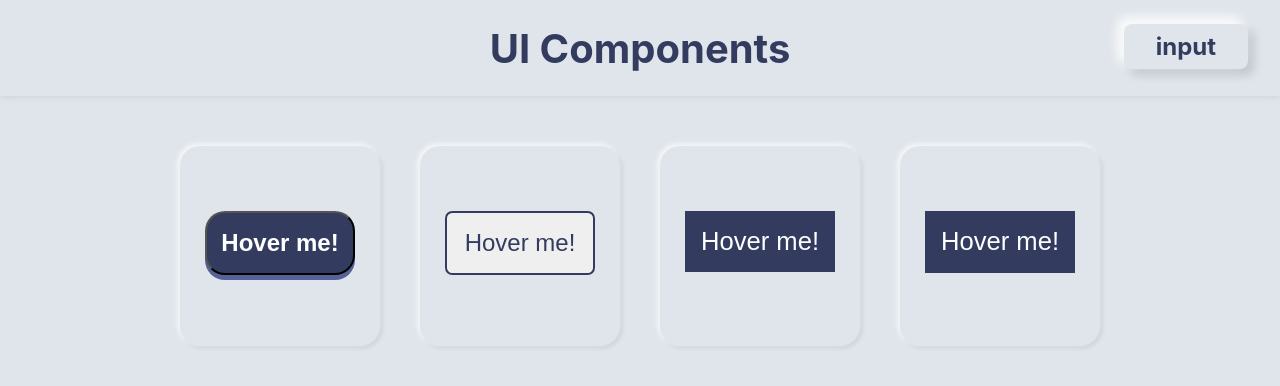
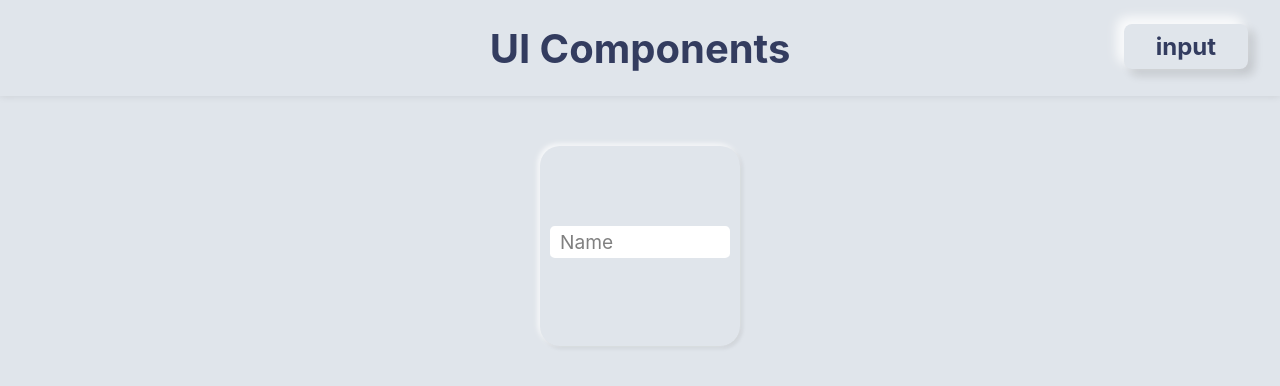
Before and after one commit to toffyui/ui-components, a React (Create React App) app: page /input in a window 1280 px wide. Shown: the top 386 px of the page. Built offline with nearby package versions, Linux system fonts and the light colour scheme.

Commit message:
feat::tada: add input

```diff
--- a/src/components/common/CodeBlock.tsx
+++ b/src/components/common/CodeBlock.tsx
@@ -29,6 +29,9 @@ const CodeBlock = ({ style }: Props) => {
     document.body.removeChild(element);
     alert("Copied!");
   };
+  const clickInput = (e: { stopPropagation: () => void }) => {
+    e.stopPropagation();
+  };
   return (
     <div className="code-block-container" onClick={clickHandler}>
       {style.title.indexOf("loader") !== -1 && (
@@ -36,6 +39,12 @@ const CodeBlock = ({ style }: Props) => {
       )}
       {style.title.indexOf("button") !== -1 && (
         <button className={style.title}>Hover me!</button>
+      )}
+      {style.title.indexOf("input") !== -1 && (
+        <div className={style.title}>
+          <input onClick={clickInput} type="text" />
+          <label>Name</label>
+        </div>
       )}
       {isOpen && (
         <Modal closeModal={clickHandler} copyText={() => copyText(style.scss)}>
@@ -49,6 +58,15 @@ const CodeBlock = ({ style }: Props) => {
               &lt;button class="{style.title}"&gt;Hover me!&lt;/button&gt;
             </code>
           )}
+          {style.title.indexOf("input") !== -1 && (
+            <code className="html">
+              &lt;div className={style.title}&gt;
+              <br />
+              &nbsp; &lt;input type="text" /&gt;
+              <br /> &nbsp; &lt;label&gt;Name&lt;/label&gt;
+              <br /> &lt;/div&gt;
+            </code>
+          )}
           <pre className="code">
             <code className="scss">{style.scss}</code>
           </pre>
--- /dev/null
+++ b/src/components/input/index.ts
@@ -0,0 +1,4 @@
+import { input1 } from "components/input/input1";
+import { styleModel } from "models/styleModel";
+
+export const inputs: styleModel[] = [input1];
--- /dev/null
+++ b/src/components/input/input1.ts
@@ -0,0 +1,52 @@
+import { styleModel } from "models/styleModel";
+
+export const input1: styleModel = {
+  title: "input1",
+  scss: `.input1 {
+  width: 90%;
+  height: 2rem;
+  margin: 80px auto;
+  position: relative;
+  background: #fff;
+  border-radius: 0.3rem;
+  text-align: left;
+}
+.input1 > input {
+  position: absolute;
+  z-index: 1;
+  width: 100%;
+  top: 0;
+  left: 0;
+  bottom: 0;
+  right: 0;
+  border: none;
+  outline: none;
+  padding: 0 10px;
+  font-size: 1.2rem;
+  background-color: transparent;
+  box-sizing: border-box;
+  &:focus + label {
+    color: #333c5f;
+    font-size: 0.8rem;
+    line-height: 0.8rem;
+    padding: 0 2px;
+    transform: translate3d(5px, -6px, 0);
+  }
+}
+.input1 > label {
+  position: absolute;
+  top: 0;
+  left: 0;
+  bottom: 0;
+  right: 0;
+  padding-left: 10px;
+  font-size: 1.2rem;
+  line-height: 2rem;
+  background-color: transparent;
+  color: #808080;
+  box-sizing: border-box;
+  transition: all 0.2s;
+  -webkit-transition: all 0.2s;
+}
+`,
+} as const;
--- a/src/pages/InputPage.tsx
+++ b/src/pages/InputPage.tsx
@@ -1,6 +1,6 @@
 import Header from "components/common/Header";
 import CodeBlock from "components/common/CodeBlock";
-import { buttons } from "components/button";
+import { inputs } from "components/input";
 import "styles/components/common/container.scss";
 import { styleModel } from "models/styleModel";
 
@@ -9,8 +9,8 @@ const ButtonPage = () => {
     <>
       <Header />
       <div className="container">
-        {buttons.map((button: styleModel, index: number) => (
-          <CodeBlock style={button} key={index} />
+        {inputs.map((input: styleModel, index: number) => (
+          <CodeBlock style={input} key={index} />
         ))}
       </div>
     </>
--- /dev/null
+++ b/src/styles/components/input/input1.scss
@@ -0,0 +1,46 @@
+.input1 {
+  width: 90%;
+  height: 2rem;
+  margin: 80px auto;
+  position: relative;
+  background: #fff;
+  border-radius: 0.3rem;
+  text-align: left;
+}
+.input1 > input {
+  position: absolute;
+  z-index: 1;
+  width: 100%;
+  top: 0;
+  left: 0;
+  bottom: 0;
+  right: 0;
+  border: none;
+  outline: none;
+  padding: 0 10px;
+  font-size: 1.2rem;
+  background-color: transparent;
+  box-sizing: border-box;
+  &:focus + label {
+    color: #333c5f;
+    font-size: 0.8rem;
+    line-height: 0.8rem;
+    padding: 0 2px;
+    transform: translate3d(5px, -6px, 0);
+  }
+}
+.input1 > label {
+  position: absolute;
+  top: 0;
+  left: 0;
+  bottom: 0;
+  right: 0;
+  padding-left: 10px;
+  font-size: 1.2rem;
+  line-height: 2rem;
+  background-color: transparent;
+  color: #808080;
+  box-sizing: border-box;
+  transition: all 0.2s;
+  -webkit-transition: all 0.2s;
+}
--- a/src/styles/styles.scss
+++ b/src/styles/styles.scss
@@ -1,5 +1,5 @@
 /*
-* loaders
+* loader
 */
 @import "styles/components/loader/loader1.scss";
 @import "styles/components/loader/loader2.scss";
@@ -13,3 +13,8 @@
 @import "styles/components/button/button2.scss";
 @import "styles/components/button/button3.scss";
 @import "styles/components/button/button4.scss";
+
+/*
+* input
+*/
+@import "styles/components/input/input1.scss";
```
